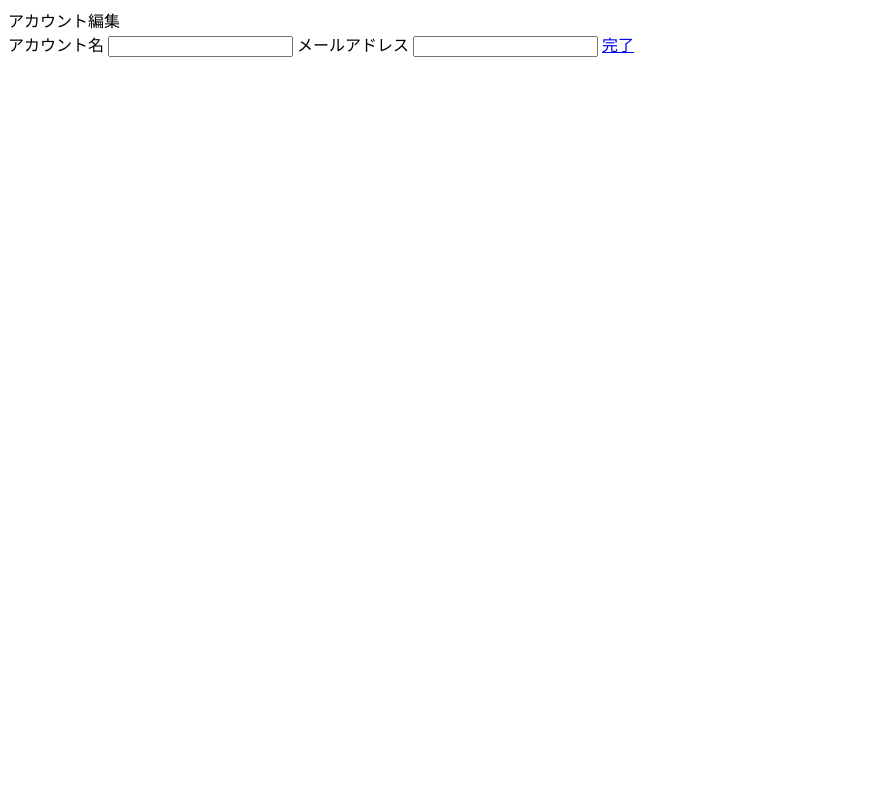
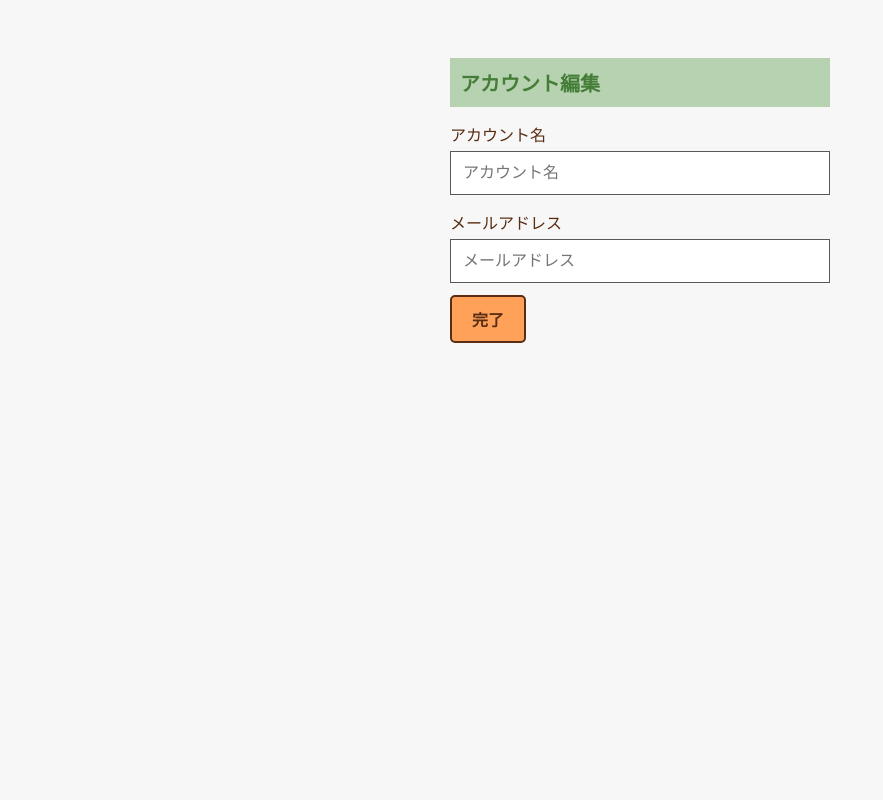
Before and after one commit to mako9606/travel-scheduler, a Django app: template travel-scheduler/account/templates/account/edit_email.html in a window 1280 px wide. Shown: the whole page, without its empty margins (0-883 px from the left). Run offline with Django 3.2, Linux system fonts and the light colour scheme; the template is opened without the code that fills it, so the values that code supplies are empty.

Commit message:
edit_email.css作成

```diff
--- /dev/null
+++ b/travel-scheduler/account/static/account/edit_email.css
@@ -0,0 +1,65 @@
+/* タイトルの緑背景 */
+.login-title {
+    background: #b7d2b1ff;
+    padding: 10px;
+    color: #447d37;
+    font-size: 20px;
+    font-weight: bold;
+    width: 90%;
+    max-width: 380px;
+    margin: 20px auto 10px auto;
+    box-sizing: border-box;
+}
+
+.form-container{
+    width: 90%;
+    max-width: 380px;
+    margin: 0 auto;
+}
+
+body{
+    text-align: left;
+    font-size: 17px;
+    color: #592d13;
+    background-color: #f7f7f7ff;
+    display: block;
+    padding-top: 30px;
+    padding-bottom: 30px;
+}
+
+label{
+    display: block;
+    font-size: 16px;
+    margin-top: 15px;
+    margin-bottom: 5px;
+}
+
+input[type="text"],
+input[type="email"]{
+    width: 100%;
+    padding: 12px;
+    font-size: 16px;
+    border: 1px solid #595959;
+    box-sizing: border-box;
+}
+
+.btn{
+   padding: 10px 20px;
+   text-decoration: none;
+   display: block;
+   background-color: #ffa158ff;
+   border: 2px solid #592d13;
+   color: #592d13;
+   border-radius: 5px;
+   font-size: 16px;
+   font-weight: bold;
+   margin-top: 12px;
+   width: fit-content;
+}
+
+/* クリック・タップした瞬間 に適用される状態 */
+.btn:active{
+    background-color: #ff8c3a;
+    transform: scale(0.97);
+    border: 2px solid #592d13;
+}
--- a/travel-scheduler/account/templates/account/edit_email.html
+++ b/travel-scheduler/account/templates/account/edit_email.html
@@ -1,6 +1,9 @@
 <haed>
 <!-- 画面設計図　スライド36 -->
 <title>アカウント編集画面（アカウント名・メールアドレス）</title>
+
+    {% load static %}
+    <link rel="stylesheet" href="{% static 'account/edit_email.css' %}">
 
 </head>
 
@@ -11,11 +14,11 @@
         {% csrf_token %}
 
         <label>アカウント名</label>
-        <input type="text" name="username" placeholder="">
+        <input type="text" name="username"  value="{{ user.username }}" placeholder="アカウント名">
         <label>メールアドレス</label>
-        <input type="email" name="email" placeholder="">
+        <input type="email" name="email" value="{{ user.email }}" placeholder="メールアドレス">
 
-        <a href="{% url 'accout' %}" class="btn">完了</a>
+        <a href="{% url 'account' %}" class="btn">完了</a>
 
     </form>
 
```
